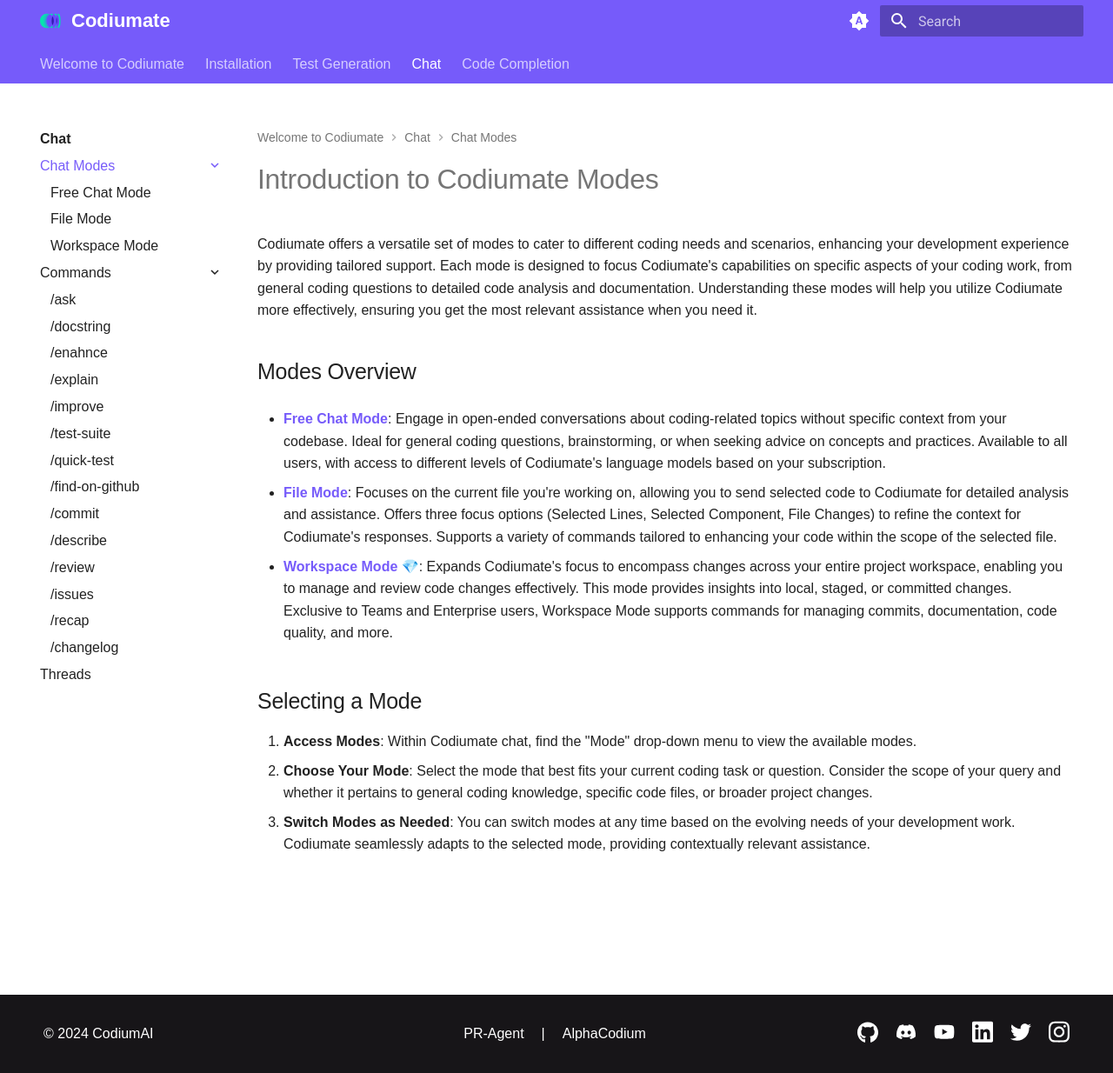
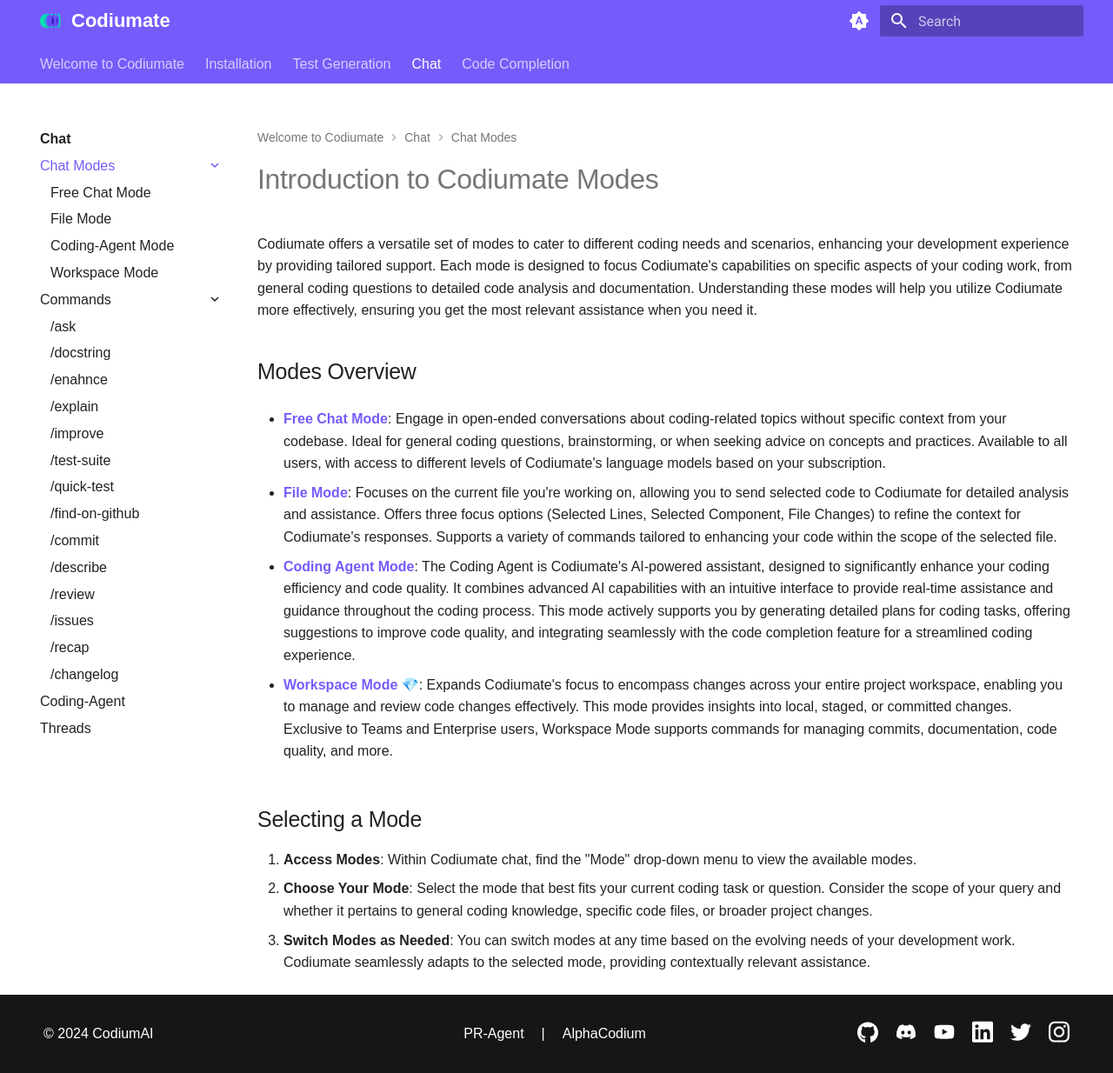
Before and after one commit to Codium-ai/codiumate-docs, an MkDocs documentation site: the page built from docs/chat/modes/index.md, in a window 1280 px wide and 1234 px high. Shown: the whole window at 87% size. Built offline with MkDocs 1.6.1 and Material for MkDocs 9.7.7, drawn with Linux system fonts in a browser that asks for light colours.

Commit message:
Add documentation for Coding Agent and its mode, update mkdocs.yml, and extend testing framework support to C++

```diff
--- a/docs/chat/modes/index.md
+++ b/docs/chat/modes/index.md
@@ -8,6 +8,8 @@
 
 - [**File Mode**](./file-mode.md): Focuses on the current file you're working on, allowing you to send selected code to Codiumate for detailed analysis and assistance. Offers three focus options (Selected Lines, Selected Component, File Changes) to refine the context for Codiumate's responses. Supports a variety of commands tailored to enhancing your code within the scope of the selected file.
 
+- [**Coding Agent Mode**](./coding-agent-mode.md): The Coding Agent is Codiumate's AI-powered assistant, designed to significantly enhance your coding efficiency and code quality. It combines advanced AI capabilities with an intuitive interface to provide real-time assistance and guidance throughout the coding process. This mode actively supports you by generating detailed plans for coding tasks, offering suggestions to improve code quality, and integrating seamlessly with the code completion feature for a streamlined coding experience.
+
 - [**Workspace Mode 💎**](./workspace-mode.md): Expands Codiumate's focus to encompass changes across your entire project workspace, enabling you to manage and review code changes effectively. This mode provides insights into local, staged, or committed changes. Exclusive to Teams and Enterprise users, Workspace Mode supports commands for managing commits, documentation, code quality, and more.
 
 ## Selecting a Mode
--- a/mkdocs.yml
+++ b/mkdocs.yml
@@ -27,6 +27,7 @@
       - 'chat/modes/index.md'
       - Free Chat Mode: 'chat/modes/free-chat.md'
       - File Mode: 'chat/modes/file-mode.md'
+      - Coding-Agent Mode: 'chat/modes/coding-agent-mode.md'
       - Workspace Mode: 'chat/modes/workspace-mode.md'
     - Commands:
       - 'chat/commands/index.md'
@@ -44,9 +45,10 @@
       - /issues: 'chat/commands/issues.md'
       - /recap: 'chat/commands/recap.md'
       - /changelog: 'chat/commands/update-changelog.md'
+    - Coding-Agent: 'chat/coding-agent.md'
     - Threads: 'chat/threads.md'
   - Code Completion:
-    - 'code-completion/index.md'
+    - '': 'code-completion/code-completion.md'
 
 theme:
   logo: assets/logo.svg
```
Also changed, not shown: docs/chat/coding-agent.md (added, +49 -0 lines), docs/chat/modes/coding-agent-mode.md (added, +17 -0 lines), docs/code-completion/code-completion.md (renamed from docs/code-completion/index.md, +1 -1 lines), 1 other file.
